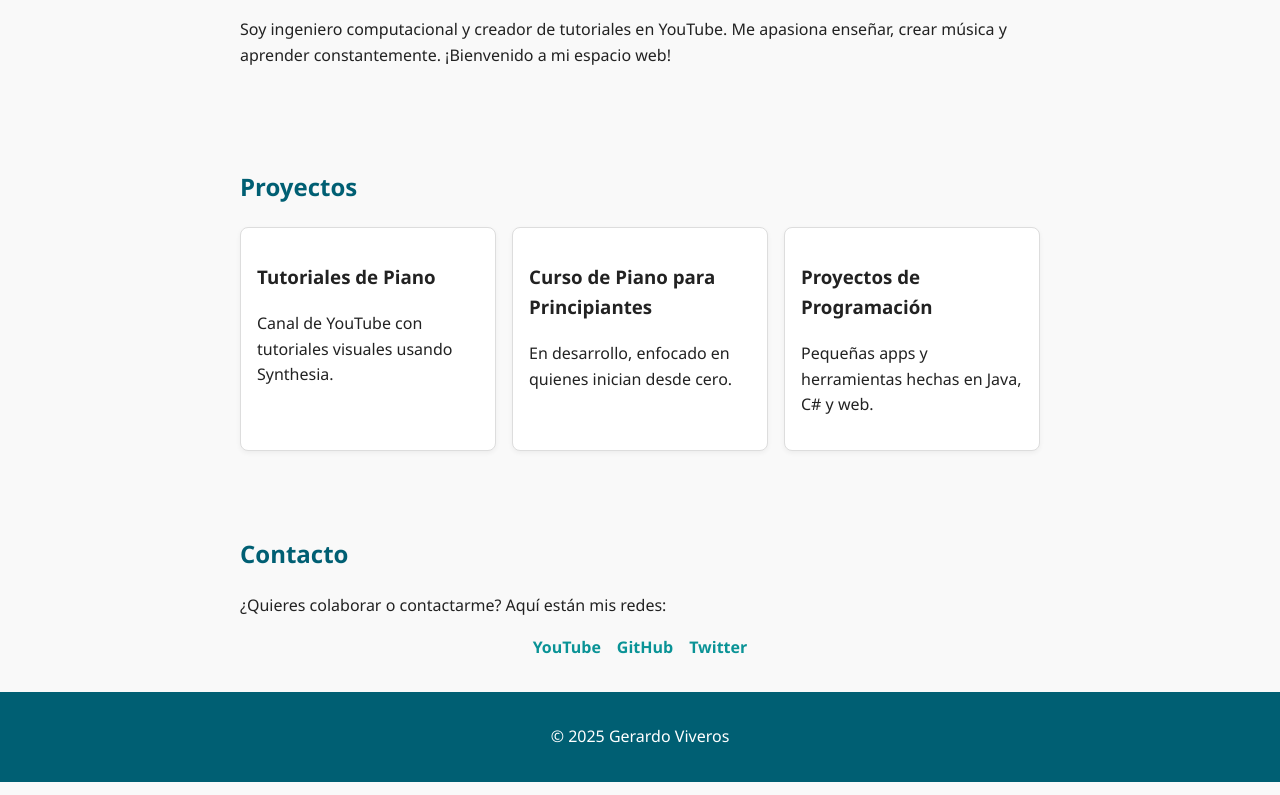
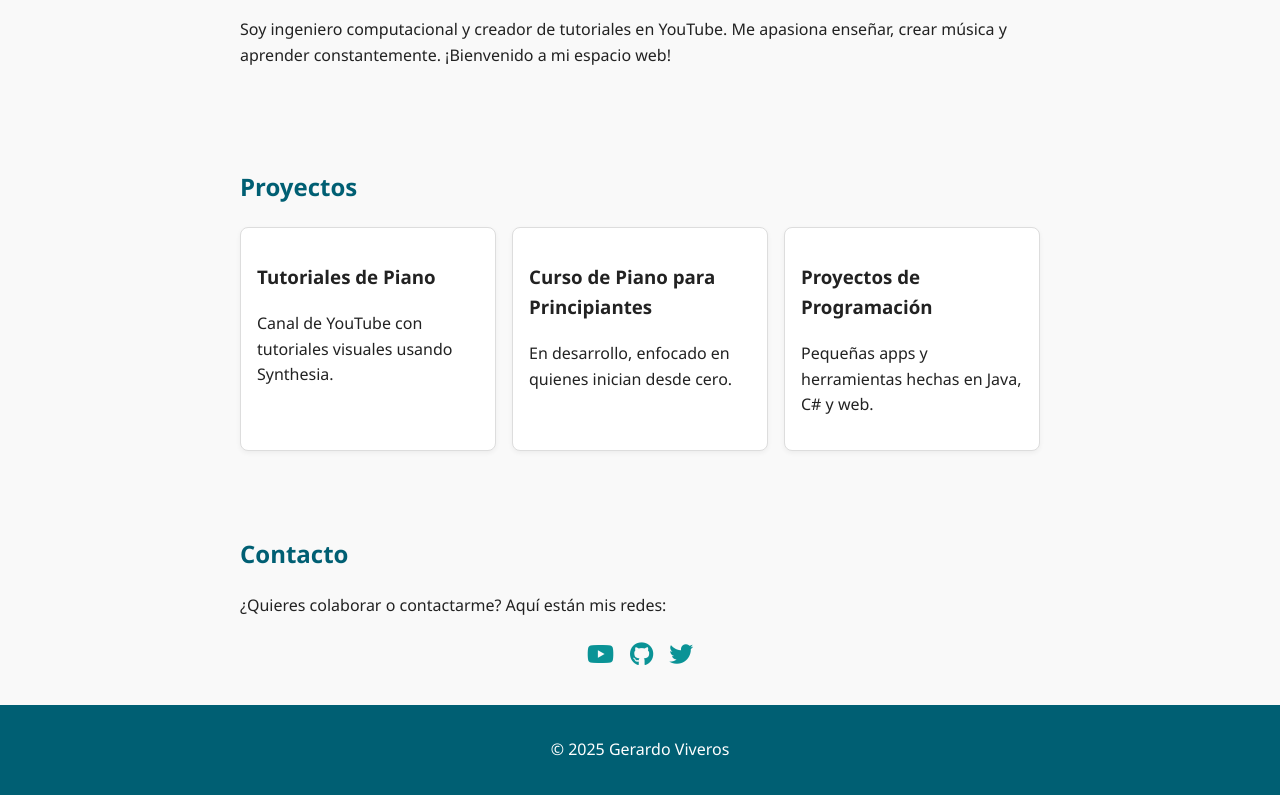
Before and after one commit to TroopaCode/troopacode.github.io, a plain HTML site: page index.html in a window 1280 px wide. Shown: the part 454-1249 px from the top of the page. Drawn offline with Linux system fonts and the light colour scheme.

Commit message:
Update index.html

```diff
--- a/index.html
+++ b/index.html
@@ -4,12 +4,17 @@
   <meta charset="UTF-8" />
   <meta name="viewport" content="width=device-width, initial-scale=1.0"/>
   <title>Gerardo Viveros - Portafolio</title>
+  <link rel="stylesheet" href="https://cdnjs.cloudflare.com/ajax/libs/font-awesome/6.5.0/css/all.min.css" integrity="sha512-Fo3rlrZj/k7ujTTXqjn8qENf9YzSmHZ9LZJmXUEPzV52VfS8Rw+h8+Nxzk7TkHSvQxlYx2vFEOgvqBrM1Djyyw==" crossorigin="anonymous" referrerpolicy="no-referrer" />
   <style>
     :root {
       --bg: #f9f9f9;
       --text: #222;
       --primary: #005f73;
       --accent: #0a9396;
+    }
+
+    * {
+      scroll-behavior: smooth;
     }
 
     body {
@@ -37,6 +42,14 @@
       padding: 2rem;
       max-width: 800px;
       margin: auto;
+      opacity: 0;
+      transform: translateY(20px);
+      transition: all 0.6s ease;
+    }
+
+    section.visible {
+      opacity: 1;
+      transform: translateY(0);
     }
 
     h1, h2 {
@@ -66,8 +79,13 @@
 
     .social a {
       color: var(--accent);
-      font-weight: bold;
+      font-size: 1.5rem;
       text-decoration: none;
+      transition: transform 0.3s;
+    }
+
+    .social a:hover {
+      transform: scale(1.2);
     }
   </style>
 </head>
@@ -114,14 +132,33 @@
     <h2>Contacto</h2>
     <p>¿Quieres colaborar o contactarme? Aquí están mis redes:</p>
     <div class="social">
-      <a href="https://youtube.com/@UC2wxYAoBS_fXMxm1Dw-ikIg" target="_blank">YouTube</a>
-      <a href="https://github.com/" target="_blank">GitHub</a>
-      <a href="https://twitter.com/" target="_blank">Twitter</a>
+      <a href="https://youtube.com/@UC2wxYAoBS_fXMxm1Dw-ikIg" target="_blank" title="YouTube"><i class="fab fa-youtube"></i></a>
+      <a href="https://github.com/TroopaCode" target="_blank" title="GitHub"><i class="fab fa-github"></i></a>
+      <a href="https://twitter.com/" target="_blank" title="Twitter"><i class="fab fa-twitter"></i></a>
     </div>
   </section>
 
   <footer>
     <p>&copy; 2025 Gerardo Viveros</p>
   </footer>
+
+  <script>
+    const sections = document.querySelectorAll("section");
+    const options = {
+      threshold: 0.1
+    };
+
+    const observer = new IntersectionObserver(function(entries, observer) {
+      entries.forEach(entry => {
+        if (entry.isIntersecting) {
+          entry.target.classList.add("visible");
+        }
+      });
+    }, options);
+
+    sections.forEach(section => {
+      observer.observe(section);
+    });
+  </script>
 </body>
 </html>
```
